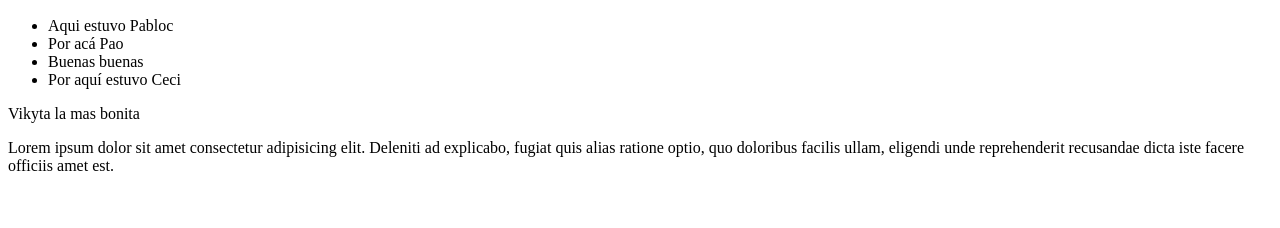
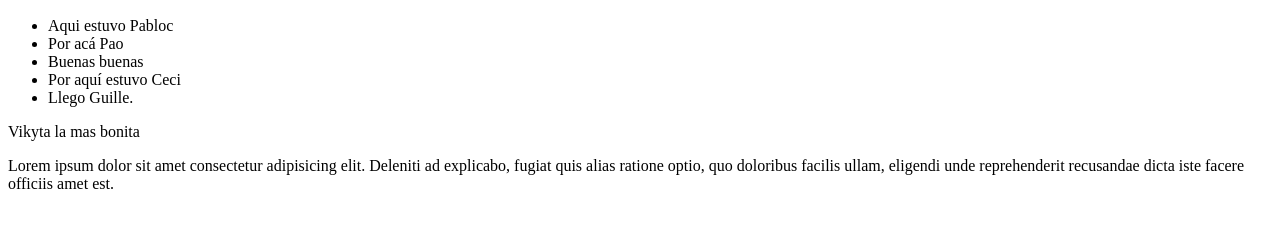
Before and after one commit to Pabloc43/prueba_git_jap.io, a plain HTML site: page index.html in a window 1280 px wide. Shown: the part 110-338 px from the top of the page. Drawn offline with Linux system fonts and the light colour scheme.

Commit message:
Agregue un <li></li>

```diff
--- a/index.html
+++ b/index.html
@@ -25,6 +25,9 @@
         <li>
             Por aquí estuvo Ceci
         </li>
+        <li>
+            Llego Guille.
+        </li>
     </ul>
     <p>Vikyta la mas bonita</p>
 
```
